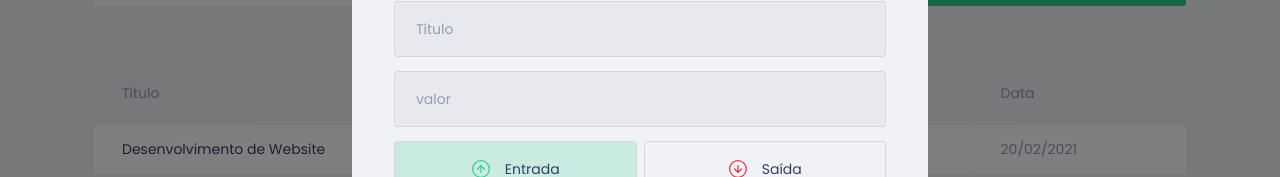
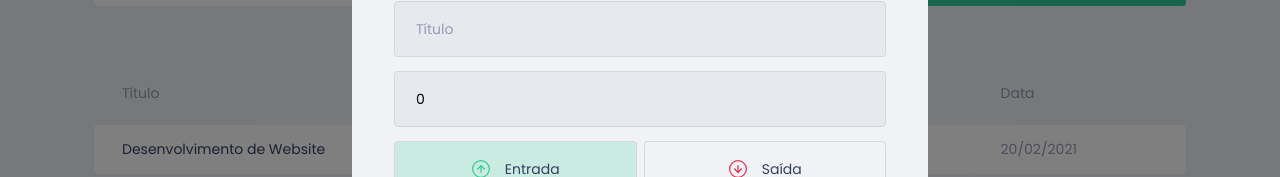
Before and after one commit to Rennan-sbarros/dtmoney, a React (Create React App) app: page / in a window 1280 px wide. Both pictures are taken after a click on the button "Nova transação". Shown: the part 257-434 px from the top of the page. Built offline with nearby package versions, Linux system fonts and the light colour scheme; no server answers; what miragejs would draw is missing.

Commit message:
Access to values entered within the form

```diff
--- a/src/components/NewTransactionModal/index.tsx
+++ b/src/components/NewTransactionModal/index.tsx
@@ -5,7 +5,7 @@
 import outcomeImg from '../../assets/Saídas.svg'
 
 import { Container, TransactionTypeContainer, RadioBox } from './styles';
-import { useState } from 'react';
+import { FormEvent, useState } from 'react';
 
 interface NewTransactionModalProps {
     isOpen: boolean;
@@ -13,7 +13,17 @@
 }
 
 export function NewTransactionModal({ isOpen, onRequestClose }:NewTransactionModalProps) {
+    const [title, setTitle] = useState('');
+    const [value, setValue] = useState(0);
+    const [category, setCategory] = useState('');
     const [type, setType] = useState('deposit');
+
+    function handleCreateNewTransaction(event: FormEvent) {
+        event.preventDefault(); //Previne o funcionamento padrão de carregamento do HTML
+        console.log({
+            title, value, category, type,
+        })
+    }
 
     return (
         <Modal
@@ -31,16 +41,20 @@
                 <img src={closeImg} alt="Fechar modal" />
             </button>
 
-            <Container>
+            <Container onSubmit={handleCreateNewTransaction}>
                 <h2>Cadastrar transação</h2>
 
                 <input
                     placeholder="Título"
+                    value={title}
+                    onChange={event => setTitle(event.target.value)} //Toda vez que acontece uma digitação, será salvo um novo valor digitado.
                 />
 
                 <input
                     type="number"
                     placeholder="valor"
+                    value={value}
+                    onChange={event => setValue(Number(event.target.value))}
                 />
 
                 <TransactionTypeContainer>
@@ -67,6 +81,9 @@
 
                 <input
                     placeholder="Categoria"
+                    value={category}
+                    onChange={event => setCategory(event.target.value)}
+
                 />
 
                 <button type="submit">
```
